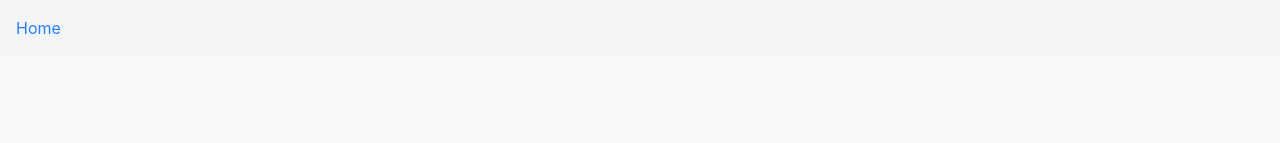
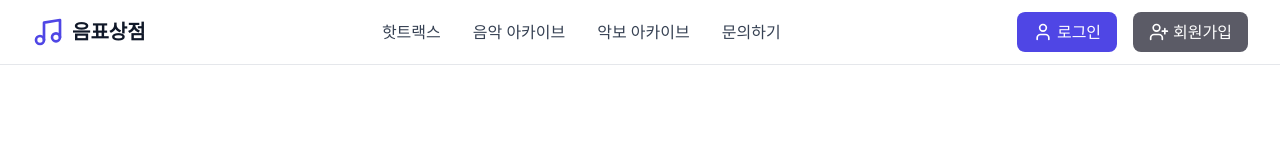
Before and after one commit to backduu/MusicNote-Store-Frontend, a Vue app in the folder musicnote-store-frontend/: page / in a window 1280 px wide. Shown: the top 143 px of the page. Built offline with nearby package versions, Linux system fonts and the light colour scheme; no server answers.

Commit message:
fix: 경로 alias 설정

```diff
--- a/musicnote-store-frontend/src/App.vue
+++ b/musicnote-store-frontend/src/App.vue
@@ -1,17 +1,34 @@
 <script setup lang="ts">
-import { RouterView } from 'vue-router'
+import { computed } from 'vue';
+import { useRoute, RouterView } from 'vue-router';
+
+import Header from '@/components/Header.vue';
+import Footer from '@/components/Footer.vue';
+
+const route = useRoute();
+
+const isHiddenHeaderFooter = computed(() => {
+  const hiddenPaths = ['/login', '/signup'];
+  return hiddenPaths.includes(route.path);
+});
 </script>
 
 <template>
-  <header class="p-4 bg-gray-100 dark:bg-gray-800">
-    <nav class="container mx-auto flex gap-4">
-      <router-link to="/" class="text-blue-500 hover:underline">Home</router-link>
-    </nav>
-  </header>
+  <!-- 전체 레이아웃 컨테이너 -->
+  <div class="min-h-screen flex flex-col bg-white text-gray-900 font-sans antialiased">
 
-  <main class="container mx-auto p-4">
-    <RouterView />
-  </main>
+    <!-- 상단 헤더 -->
+    <Header v-if="!isHiddenHeaderFooter" />
+
+    <!-- 본문 영역. -->
+    <main class="flex-grow w-full">
+      <RouterView />
+    </main>
+
+    <!-- 하단 푸터 -->
+    <Footer v-if="!isHiddenHeaderFooter" />
+
+  </div>
 </template>
 
 <style scoped>
--- a/musicnote-store-frontend/vite.config.ts
+++ b/musicnote-store-frontend/vite.config.ts
@@ -1,6 +1,7 @@
 import { defineConfig } from 'vite'
 import vue from '@vitejs/plugin-vue'
 import tailwindcss from '@tailwindcss/vite'
+import path from 'path'
 
 // https://vite.dev/config/
 export default defineConfig({
@@ -8,7 +9,20 @@ export default defineConfig({
     vue(),
     tailwindcss(),
   ],
+  resolve: {
+    alias: {
+      '@': path.resolve(__dirname, './src'),
+    },
+  },
   optimizeDeps: {
     exclude: ['lucide-vue-next'],
   },
+  server: {
+    proxy: {
+      '/api': {
+        target: 'http://localhost:8080',
+        changeOrigin: true
+      },
+    }
+  }
 })
```
Also changed, not shown: musicnote-store-frontend/tsconfig.app.json (+7 -1 lines), 1 other file (tests, documents, lock files or other folders).
